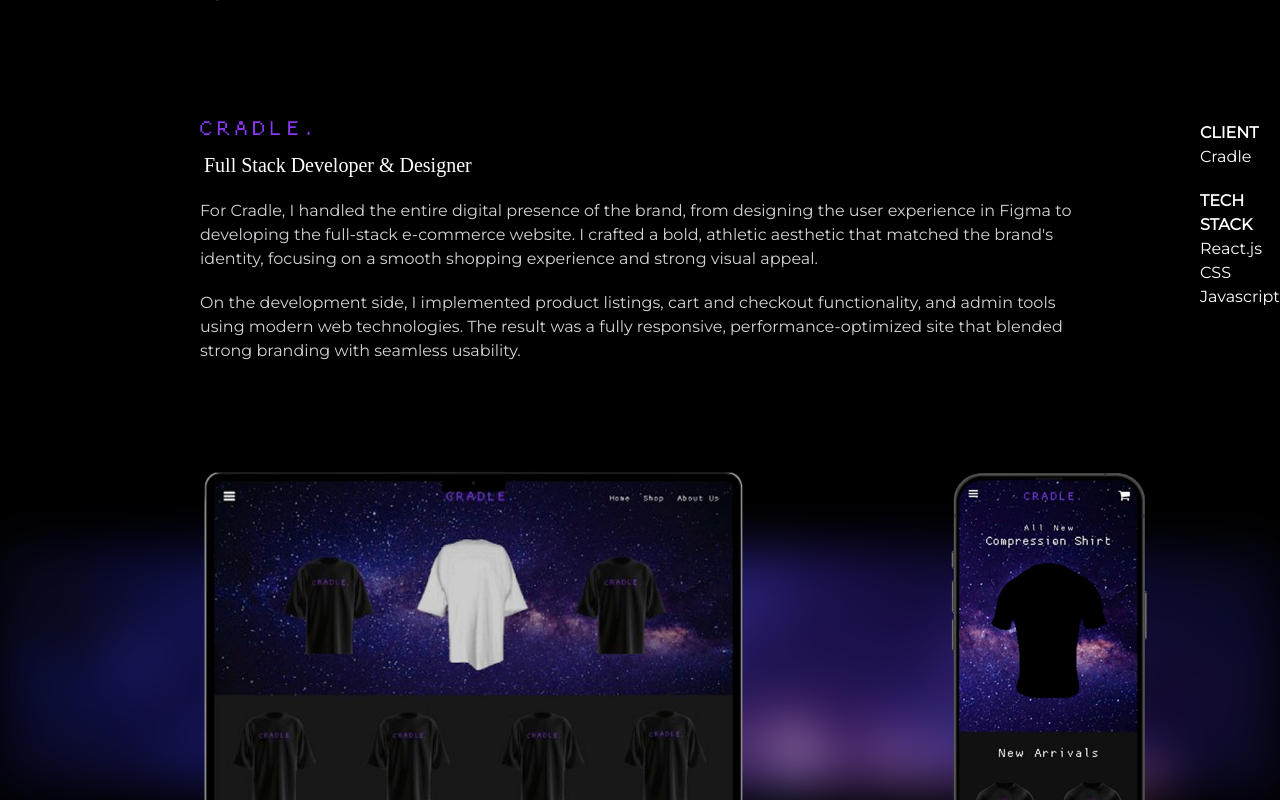
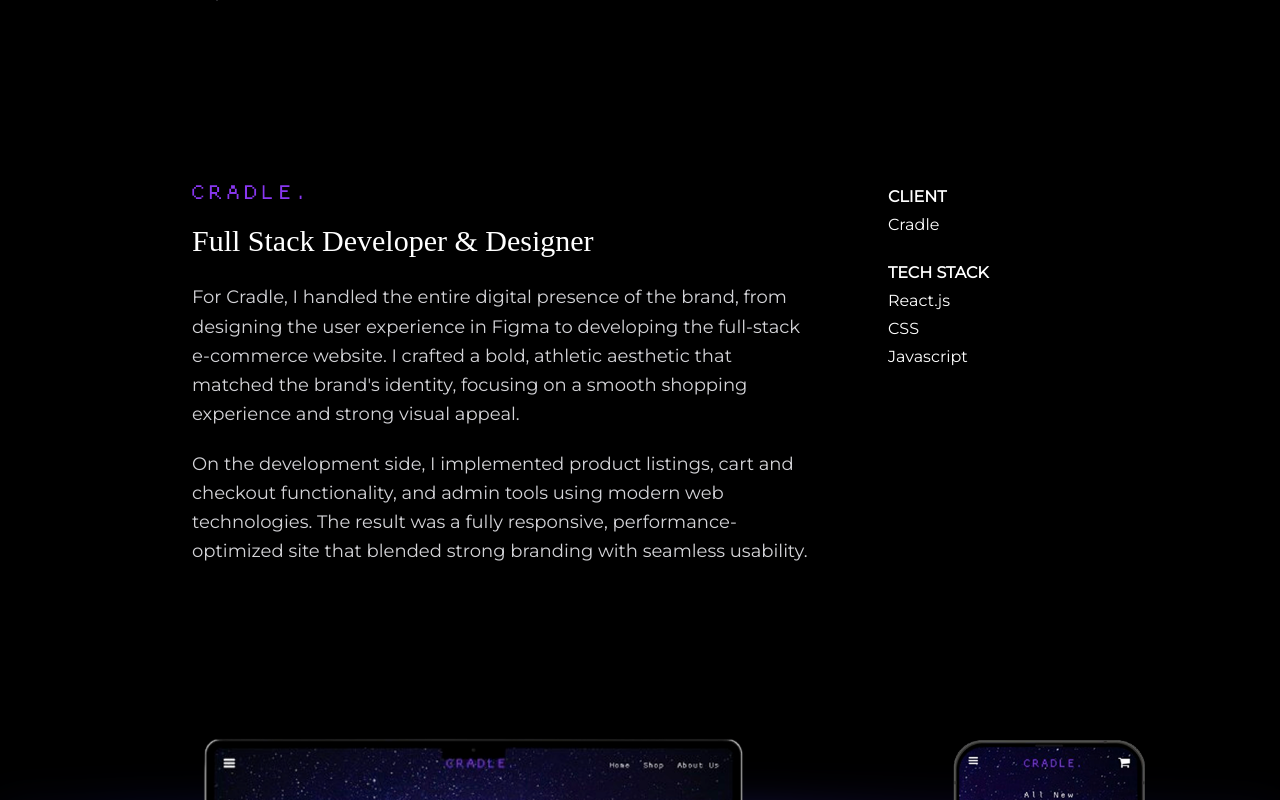
Before and after one commit to ishan-crd/design-portfolio, a Next.js app: page / in a window 1280 px wide. Shown: the part 2000-2800 px from the top of the page. Built offline with nearby package versions, Linux system fonts and the light colour scheme.

Commit message:
Made it responsive

```diff
--- a/src/app/components/JobPage.tsx
+++ b/src/app/components/JobPage.tsx
@@ -1,5 +1,6 @@
 "use client";
 import Image from "next/image";
+
 type Company = {
   logo: string;
   job: string;
@@ -11,38 +12,47 @@
 type Props = {
   company: Company;
 };
+
 export default function JobPage({ company }: Props) {
   const { logo, job, text, client, techStack } = company;
+
   return (
-    <div>
-      <div className="flex gap-25">
-        <div className="ml-50">
+    <div className="w-full px-16 lg:px-32 xl:px-48 2xl:px-64 py-16 max-w-screen-2xl mx-auto">
+      <div className="flex gap-20 items-start justify-between">
+        {/* Left: Logo & Description */}
+        <div className="flex-1">
           <Image src={logo} alt="logo" width={110} height={40} />
           <p
             style={{ fontFamily: "Minecraft" }}
-            className="text-white text-xl mt-4 mb-5 font-ligh ml-1"
+            className="text-white text-2xl xl:text-3xl mt-6 mb-6 font-light"
           >
             {job}
           </p>
           <div
             style={{ fontFamily: "Montserrat" }}
-            className="text-zinc-300 w-225"
+            className="text-zinc-300 text-base xl:text-lg max-w-3xl leading-relaxed"
           >
             <p className="mb-5">{text[0]}</p>
             <p>{text[1]}</p>
           </div>
         </div>
 
-        <div className="text-white" style={{ fontFamily: "Montserrat" }}>
-          <p className="font-black">CLIENT</p>
-          <p className="mb-5 font-extralight">{client}</p>
+        {/* Right: Client & Tech Stack */}
+        <div
+          className="min-w-[200px] max-w-xs text-white text-sm xl:text-base"
+          style={{ fontFamily: "Montserrat" }}
+        >
+          <p className="font-black mb-1">CLIENT</p>
+          <p className="mb-6 font-extralight">{client}</p>
 
-          <p className="font-black">TECH STACK</p>
-          {techStack.map((tech, index) => (
-            <p key={index} className="font-extralight">
-              {tech}
-            </p>
-          ))}
+          <p className="font-black mb-1">TECH STACK</p>
+          <div className="space-y-1">
+            {techStack.map((tech, index) => (
+              <p key={index} className="font-extralight">
+                {tech}
+              </p>
+            ))}
+          </div>
         </div>
       </div>
     </div>
```
